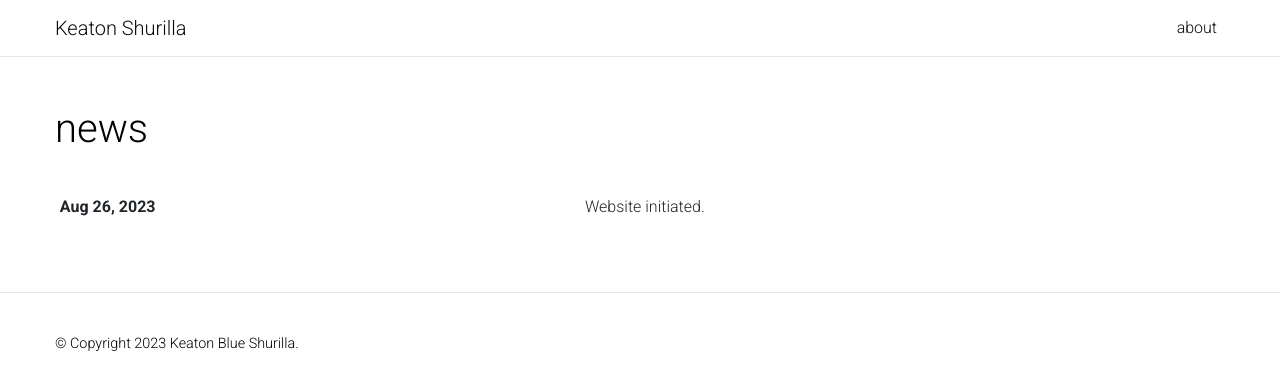
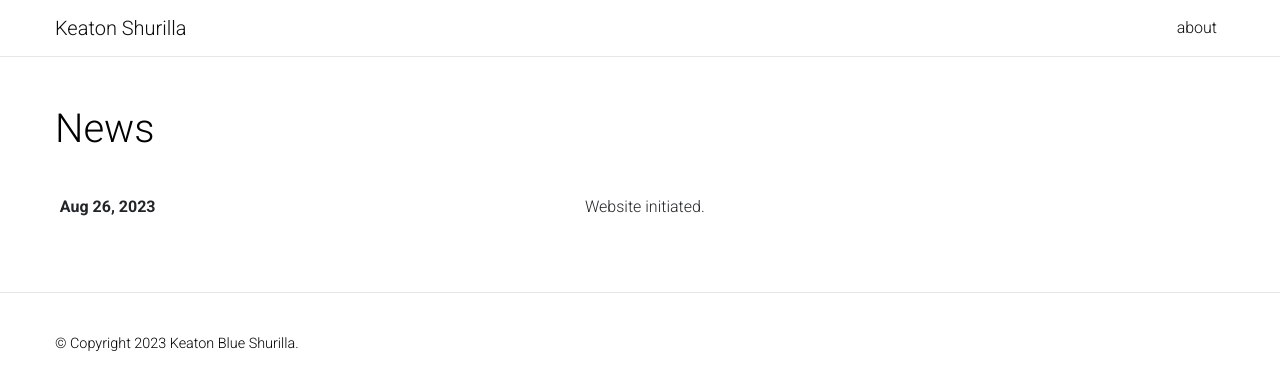
Before and after one commit to KeatonBlue/KeatonBlue.github.io, a Jekyll site: the page built from news.html, in a window 1280 px wide. Shown: the top 390 px of the page. Built offline with Jekyll 4.4.1, drawn with Linux system fonts in a browser that asks for light colours; comment, search, counter and statistics services are not loaded; a style sheet for code colours, icons or effects is not loaded.

Commit message:
Capitalize news, bracket links

```diff
--- a/_layouts/about.html
+++ b/_layouts/about.html
@@ -60,9 +60,9 @@ layout: default
           {%- endif %}
 
           <h3 id="media">Media</h3>
-          <p>▩ 2022: FUTURES PIXIE DUST RADIO – Interview on Tokyo FM <a href="https://audee.jp/voice/show/43655">recording</a> <br>
-          ▩ 2021: “BYU Capstone team creates world-champion educational device” <a href="https://ece.byu.edu/department-news/byu-capstone-team-creates-world-champion-educational-device">article</a><br>
-          ▩ 2021: “Electrical Engineering: A Pathway to New Forms of Creativity” – individual highlight <a href="https://ece.byu.edu/department-news/ee-a-pathway-to-new-forms-of-creativity">article</a></p>
+          <p>▩ 2022: FUTURES PIXIE DUST RADIO – Interview on Tokyo FM <a href="https://audee.jp/voice/show/43655">[recording]</a> <br>
+          ▩ 2021: “BYU Capstone team creates world-champion educational device” <a href="https://ece.byu.edu/department-news/byu-capstone-team-creates-world-champion-educational-device">[article]</a><br>
+          ▩ 2021: “Electrical Engineering: A Pathway to New Forms of Creativity” – individual highlight <a href="https://ece.byu.edu/department-news/ee-a-pathway-to-new-forms-of-creativity">[article]</a></p>
 
 
           <img src="assets/img/keat_DJ.JPG" alt="Keaton as DJ" width="1200"/>
--- a/news.html
+++ b/news.html
@@ -1,6 +1,6 @@
 ---
 layout: page
-title: news
+title: News
 permalink: /news/
 ---
 
```
